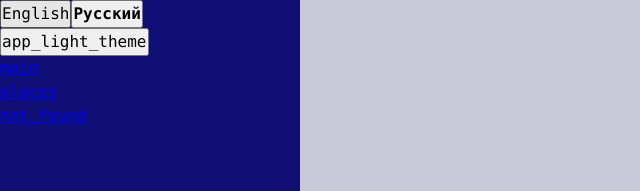
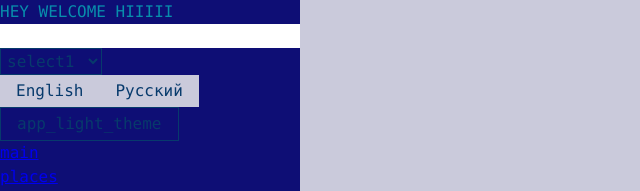
Before and after one commit to Rariramz/Tour-Agency, a React app: page / in a window 1280 px wide. Shown: the top 191 px of the page, without its empty margins (0-640 px from the left). Built offline with nearby package versions, Linux system fonts and the light colour scheme.

Commit message:
added shared/ui components draft

```diff
--- a/src/shared/lib/classNames/classNames.ts
+++ b/src/shared/lib/classNames/classNames.ts
@@ -1,5 +1,5 @@
-type Mods = {
-  [key: string]: boolean;
+export type Mods = {
+  [key: string]: boolean | undefined;
 };
 
 export const classNames = (
--- /dev/null
+++ b/src/shared/ui/Button/Button.module.scss
@@ -0,0 +1,76 @@
+.Button {
+  cursor: pointer;
+  color: var(--primary-color);
+  padding: 4px 16px;
+}
+
+.clear,
+.clearInverted {
+  padding: 0;
+  border: none;
+  background: none;
+  outline: none;
+}
+
+.clearInverted {
+  color: var(--inverted-primary-color);
+}
+
+.outline {
+  border: 1px solid var(--primary-color);
+  color: var(--primary-color);
+  background: none;
+}
+
+.outline_red {
+  border: 1px solid var(--red-light);
+  color: var(--red-light);
+  background: none;
+}
+
+.background {
+  background: var(--bg-color);
+  color: var(--primary-color);
+  border: none;
+}
+
+.backgroundInverted {
+  background: var(--inverted-bg-color);
+  color: var(--inverted-primary-color);
+  border: none;
+}
+
+.square {
+  padding: 0;
+}
+
+.square.size_m {
+  width: var(--font-line-m);
+  height: var(--font-line-m);
+}
+
+.square.size_l {
+  width: var(--font-line-l);
+  height: var(--font-line-l);
+}
+
+.square.size_xl {
+  width: var(--font-line-xl);
+  height: var(--font-line-xl);
+}
+
+.size_m {
+  font: var(--font-m);
+}
+
+.size_l {
+  font: var(--font-l);
+}
+
+.size_xl {
+  font: var(--font-xl);
+}
+
+.disabled {
+  opacity: 0.5;
+}
--- /dev/null
+++ b/src/shared/ui/Button/Button.tsx
@@ -0,0 +1,59 @@
+import { ButtonHTMLAttributes, FC, memo, ReactNode } from 'react';
+import cls from './Button.module.scss';
+import { classNames, Mods } from '../../../shared/lib/classNames/classNames';
+
+export enum ButtonTheme {
+    CLEAR = 'clear',
+    CLEAR_INVERTED = 'clearInverted',
+    OUTLINE = 'outline',
+    OUTLINE_RED = 'outline_red',
+    BACKGROUND = 'background',
+    BACKGROUND_INVERTED = 'backgroundInverted'
+}
+
+export enum ButtonSize {
+    M = 'size_m',
+    L = 'size_l',
+    XL = 'size_xl',
+}
+
+interface ButtonProps extends ButtonHTMLAttributes<HTMLButtonElement> {
+  className?: string;
+    theme?: ButtonTheme;
+    square?: boolean;
+    size?: ButtonSize;
+    disabled?: boolean;
+    children?: ReactNode;
+}
+
+const Button = memo((props: ButtonProps) => {
+    const {
+        className,
+        children,
+        theme = ButtonTheme.OUTLINE,
+        square,
+        disabled,
+        size = ButtonSize.M,
+        ...otherProps
+    } = props;
+
+    const mods: Mods = {
+        [cls.square]: square,
+        [cls.disabled]: disabled,
+    };
+
+  return (
+    <button
+        type="button"
+        disabled={disabled}
+        className={classNames(cls.Button, mods, [className ?? '', cls[theme], cls[size]])}
+        {...otherProps}
+    >
+        {children}
+    </button>
+  );
+});
+
+Button.displayName = 'Button';
+
+export { Button };
--- /dev/null
+++ b/src/shared/ui/Input/Input.module.scss
@@ -0,0 +1,12 @@
+.Input {
+}
+
+.readonly {
+  opacity: 0.5;
+}
+
+.input {
+  width: 100%;
+  outline: none;
+  border: none;
+}
--- /dev/null
+++ b/src/shared/ui/Input/Input.tsx
@@ -0,0 +1,60 @@
+import React, {
+    InputHTMLAttributes, memo, useEffect, useMemo, useRef, useState,
+} from 'react';
+import { classNames, Mods } from '../../lib/classNames/classNames';
+import cls from './Input.module.scss';
+
+type HTMLInputProps = Omit<InputHTMLAttributes<HTMLInputElement>, 'value' | 'onChange' | 'readOnly'>
+
+interface InputProps extends HTMLInputProps {
+    className?: string;
+    value?: string | number;
+    onChange?: (value: string) => void;
+    autofocus?: boolean;
+    readonly?: boolean;
+}
+
+export const Input = memo((props: InputProps) => {
+    const {
+        className,
+        value,
+        onChange,
+        type = 'text',
+        autofocus,
+        readonly,
+        ...otherProps
+    } = props;
+
+    const ref = useRef<HTMLInputElement>(null);
+    const [isFocused, setIsFocused] = useState(false);
+
+    const onChangeHandler = (e: React.ChangeEvent<HTMLInputElement>) => {
+        onChange?.(e.target.value);
+    };
+
+    useEffect(() => {
+        if (autofocus) {
+            setIsFocused(true);
+            ref.current?.focus();
+        }
+    }, [autofocus]);
+
+    const mods = useMemo(
+        () => ({ [cls.readonly]: readonly }),
+        [readonly],
+    );
+
+    return (
+        <div className={classNames(cls.Input, mods, [className ?? ''])}>
+            <input
+                ref={ref}
+                className={cls.input}
+                value={value}
+                onChange={onChangeHandler}
+                type={type}
+                readOnly={readonly}
+                {...otherProps}
+            />
+        </div>
+    );
+});
--- /dev/null
+++ b/src/shared/ui/Select/Select.module.scss
@@ -0,0 +1,20 @@
+.Wrapper {
+  display: flex;
+}
+
+.label {
+  margin-right: 5px;
+}
+
+.select {
+  background: none;
+  outline: none;
+  color: var(--primary-color);
+  padding: 2px 10px 2px 2px;
+  border: 1px solid var(--primary-color);
+}
+
+.option {
+  color: var(--inverted-primary-color);
+  background: var(--inverted-bg-color);
+}
--- /dev/null
+++ b/src/shared/ui/Select/Select.tsx
@@ -0,0 +1,63 @@
+import {
+    ChangeEvent, memo, useCallback, useMemo,
+} from 'react';
+import { useTranslation } from 'react-i18next';
+import cls from './Select.module.scss';
+import { classNames } from '../../lib/classNames/classNames';
+
+export interface SelectOption {
+    value: string;
+    content: string;
+}
+
+interface SelectProps {
+    className?: string;
+    label?: string;
+    options?: SelectOption[];
+    value?: string;
+    onChange?: (value: string) => void;
+    readonly?: boolean;
+}
+
+export const Select = memo((props: SelectProps) => {
+    const {
+        className,
+        label,
+        options,
+        value,
+        onChange,
+        readonly,
+    } = props;
+    const { t } = useTranslation();
+
+    const optionsList = useMemo(() => options?.map((opt) => (
+        <option
+            key={opt.value}
+            className={cls.option}
+            value={opt.value}
+        >
+            {opt.content}
+        </option>
+    )), [options]);
+
+    const onChangeHandler = useCallback((e: ChangeEvent<HTMLSelectElement>) => {
+        onChange?.(e.target.value);
+    }, [onChange]);
+
+    return (
+        <div className={classNames(cls.Wrapper, {}, [className ?? ''])}>
+            {label && (
+                <span className={cls.label}>{label}</span>
+            )}
+            <select
+                onChange={onChangeHandler}
+                className={cls.select}
+                value={value}
+                disabled={readonly}
+            >
+                {optionsList}
+            </select>
+
+        </div>
+    );
+});
--- /dev/null
+++ b/src/shared/ui/Text/Text.module.scss
@@ -0,0 +1,31 @@
+.title {
+  font: var(--font-l);
+  color: var(--primary-color);
+}
+
+.text {
+  font: var(--font-m);
+  color: var(--secondary-color);
+}
+
+.error {
+  .title {
+    color: var(--red-light);
+  }
+
+  .text {
+    color: var(--red-dark);
+  }
+}
+
+.left {
+  text-align: left;
+}
+
+.right {
+  text-align: right;
+}
+
+.center {
+  text-align: center;
+}
--- /dev/null
+++ b/src/shared/ui/Text/Text.tsx
@@ -0,0 +1,46 @@
+import { memo } from 'react';
+import cls from './Text.module.scss';
+import { classNames } from '../../lib/classNames/classNames';
+
+export enum TextTheme {
+    PRIMARY = 'primary',
+    ERROR = 'error',
+}
+
+export enum TextAlign {
+    RIGHT = 'right',
+    LEFT = 'left',
+    CENTER = 'center',
+}
+
+interface TextProps {
+    className?: string;
+    title?: string;
+    text?: string;
+    theme?: TextTheme;
+    align?: TextAlign;
+}
+
+export const Text = memo((props: TextProps) => {
+    const {
+        className,
+        title,
+        text,
+        theme = TextTheme.PRIMARY,
+        align = TextAlign.LEFT,
+    } = props;
+    return (
+        <div className={classNames(cls.Text, { [cls[theme]]: true }, [className ?? '', cls[align]])}>
+            {title && (
+                <p className={cls.title}>
+                    {title}
+                </p>
+            )}
+            {text && (
+                <p className={cls.text}>
+                    {text}
+                </p>
+            )}
+        </div>
+    );
+});
--- a/src/widgets/Sidebar/ui/Sidebar.tsx
+++ b/src/widgets/Sidebar/ui/Sidebar.tsx
@@ -5,6 +5,10 @@ import { NavLink } from 'react-router-dom';
 import { useTranslation } from 'react-i18next';
 import { RoutePath } from '../../../shared/config/route/route';
 import { useTheme } from '../../../app/providers/ThemeProvider';
+import { Button, ButtonTheme } from '../../../shared/ui/Button/Button';
+import { Text } from '../../../shared/ui/Text/Text';
+import { Input } from '../../../shared/ui/Input/Input';
+import { Select } from '../../../shared/ui/Select/Select';
 
 interface SidebarProps {
   className?: string;
@@ -35,23 +39,25 @@ const Sidebar = memo(({ className }: SidebarProps) => {
         className ? [className] : []
       )}
     >
+      <Text text={'HEY WELCOME HIIIII'} />
+      <Input />
+      <Select value={'selec1'} options={[ {value: 'select1', content: 'select1'}, {value: 'select2', content: 'select2'}]} />
       <div>
         {Object.keys(lngs).map((lng: string) => (
-          <button
+          <Button
             key={lng}
-            style={{
-              fontWeight: i18n.resolvedLanguage === lng ? 'bold' : 'normal'
-            }}
-            type='submit'
             onClick={() => {
               i18n.changeLanguage(lng).catch(console.log);
             }}
+            theme={ButtonTheme.BACKGROUND}
           >
             {lngs[lng].nativeName}
-          </button>
+          </Button>
         ))}
       </div>
-      <button onClick={toggleTheme}>{theme}</button>
+      <Button onClick={toggleTheme}>
+        {theme}
+      </Button>
       <ul>
         {Object.entries(RoutePath).map(([routeName, path]) => (
           <li key={path}>
```
